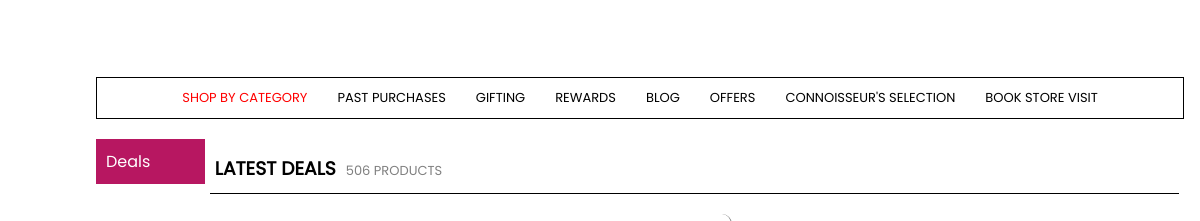
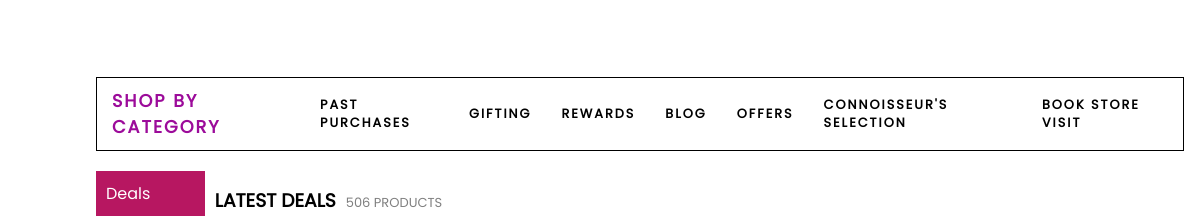
Before and after one commit to Mufadal03/Nature-sBasket-Clone, a plain HTML site: page OfferPage/offer.html in a window 1280 px wide. Shown: the part 306-527 px from the top of the page, 0-1200 px from the left. Drawn offline with Linux system fonts and the light colour scheme; grey boxes are pictures that could not be loaded.

Commit message:
changes made in nav

```diff
--- a/OfferPage/nav.css
+++ b/OfferPage/nav.css
@@ -94,16 +94,19 @@ justify-content: center;
     margin: 5px 0px;
 }
 #navLinks>a{
-    text-decoration: none;
+  text-decoration: none;
     text-transform: uppercase;
+    margin: 0px 15px;
+    padding: 10px 0px;
+    font-size: 0.8rem;
+    font-weight: bold;
     color: black;
-    margin: 0px 15px ;
-    padding: 10px 0px;
-    font-size: 13px;
+    letter-spacing: 2px;
 }
 #navLinks>a:nth-child(1)
 {
-    color: red;
+    color: rgb(156, 11, 154);
+    font-size: 1.1rem;
 }
 #navLinks>a:hover{
     border-bottom: 2px solid green;
```
